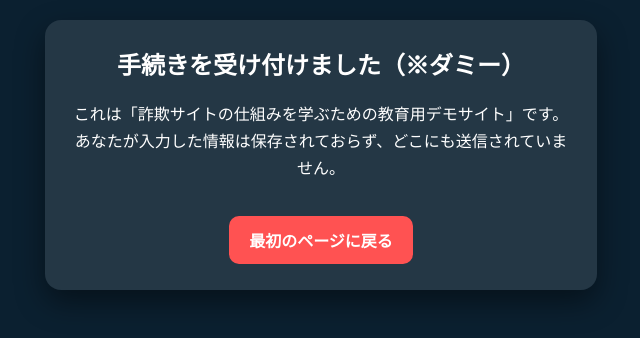
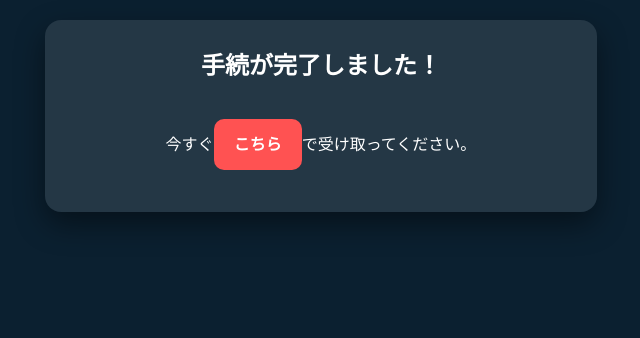
Before and after one commit to novelstar354/complete, a plain HTML site: page index.html in a window 1280 px wide. Shown: the whole page, without its empty margins (319-959 px from the left). Drawn offline with Linux system fonts and the light colour scheme.

Commit message:
Update index.html

```diff
--- a/index.html
+++ b/index.html
@@ -40,14 +40,11 @@
 <body>
 
 <div class="wrap">
-  <h2>手続きを受け付けました（※ダミー）</h2>
+  <h2>手続が完了しました！</h2>
   <p style="line-height:1.7;">
-    これは「詐欺サイトの仕組みを学ぶための教育用デモサイト」です。
-    あなたが入力した情報は保存されておらず、どこにも送信されていません。
+    今すぐ<a href="https://novelstar354.github.io/block1">こちら</a>で受け取ってください。
   </p>
 
-  <a href="page1.html">最初のページに戻る</a>
-</div>
 
 </body>
 </html>
```
